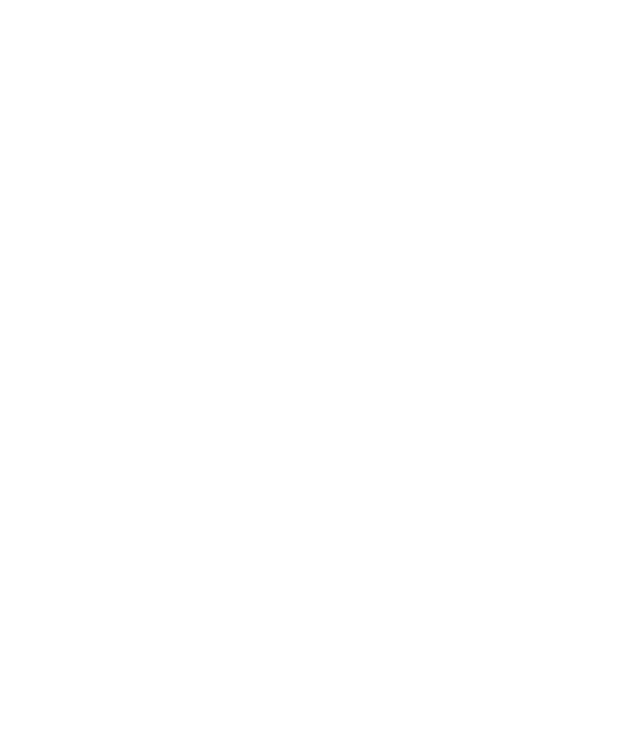
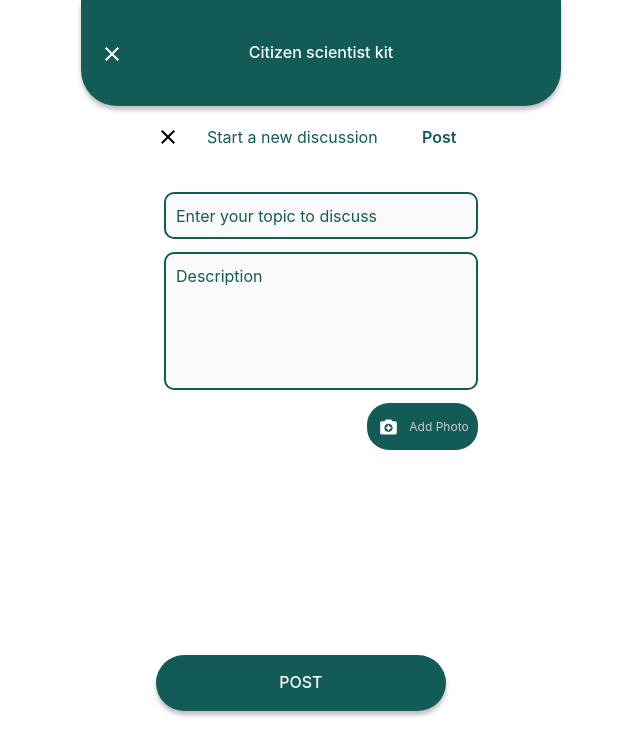
Before and after one commit to Farmers-For-Forests/accenture-biodiversity-v1, a React (Create React App) app: page /discussion in a window 1280 px wide. Before the commit this address had no page. Shown: the top 756 px of the page, without its empty margins (319-959 px from the left). Built offline with nearby package versions, Linux system fonts and the light colour scheme.

Commit message:
Discussion UI done

```diff
--- a/src/App.js
+++ b/src/App.js
@@ -21,6 +21,7 @@
 import Account from './pages/Account/Account.js';
 import Dashboard from './pages/HomePageDashboard/Dashboard.js';
 import CitizenScientistKit from './pages/CitizenScientistKit/CitizenScientistKit.js';
+import Discussion from './pages/CitizenScientistKit/Discussion.js';
 
 function App() {
   return (
@@ -39,6 +40,7 @@
         <Route path="/account" element={<Account/>} />
         <Route path="/dashboard" element={<Dashboard/>} />
         <Route path="/kit" element={<CitizenScientistKit/>} />
+        <Route path="/discussion" element={<Discussion/>} />
         <Route path="/central-forest" element={<CentralForestPage />} />
         <Route path="/central-forest/cf-summary" element={<CfSummary />} />
         <Route path="/dry-arid-region/dar-summary" element={<DarSummary />} />
--- /dev/null
+++ b/src/pages/CitizenScientistKit/AddPhoto.js
@@ -0,0 +1,15 @@
+import React from 'react'
+import CameraEnhanceIcon from '@mui/icons-material/CameraEnhance';
+
+const AddPhoto = () => {
+  return (
+    <div>
+        <button className="w-[111px] ml-auto flex justify-center items-center h-[47px] bg-[#125B57] gap-[8px] text-white rounded-[22px]">
+                            <CameraEnhanceIcon className="!w-[25px] !h-[20px]"/>
+                            <p className='font-inter font-[400] text-[12px] leading-[18px] tracking-[-2.3%] text-[#C8C8C8]'>Add Photo</p>
+                    </button>
+    </div>
+  )
+}
+
+export default AddPhoto
--- /dev/null
+++ b/src/pages/CitizenScientistKit/Discussion.js
@@ -0,0 +1,68 @@
+import React, { useState } from 'react'
+import Top_Header from '../../components/Common_Components/Top_Header'
+import CloseIcon from '@mui/icons-material/Close';
+
+import CTA from '../../components/Common_Components/CTA';
+import PostButton from './PostButton';
+import AddPhoto from './AddPhoto';
+
+const Discussion = () => {
+    const [focusedInput, setFocusedInput] = useState(null);
+  return (
+    <div className="w-[480px] mx-auto">
+        <Top_Header title="Citizen scientist kit"/>
+        <section className="w-[330.2px] max-h-[586px] mt-[19px] flex flex-col gap-[205px] mx-auto">
+            <section className="w-full max-h-[325px] flex flex-col gap-[45px]">
+                <div className="w-full max-h-[22px] flex gap-[30px]">
+                    <div className="w-[236.2px] h-[22px] flex gap-[27px]">
+                        {/* icon */}
+                        <CloseIcon/>
+                        {/* text */}
+                        <p className="font-inter font-[400] text-[16px] leading-[24px] tracking-[-2.3%] text-[#125B57]">Start a new discussion</p>
+                    </div>
+                    <div>
+                        {/* post link */}
+                        <p className="font-inter font-[600] text-[16px] leading-[24px] tracking-[-2.3%] text-[#125B57]">Post</p>
+                    </div>
+                </div>
+
+                <div className="w-[314px] max-h-[258px] mx-auto flex flex-col gap-[13px]">
+                    {/* inputs */}
+                    <input
+                        type="text"
+                        required
+
+                        placeholder="Enter your topic to discuss"
+                        onFocus={() => setFocusedInput("topic")}
+                        onBlur={() => setFocusedInput(null)}
+                        className={`w-full font-inter h-[47px] placeholder-[#125B57] py-0 px-2.5 border-2 rounded-[10px] ${
+                        focusedInput === "topic" ? 'border-[#125B57]' : 'border-[#125B57]'
+                        } bg-[#FAFAFA] box-border outline-none  text-[#125B57] font-[400] text-[16px] leading-[24px] tracking-[-2.3%]`}
+                     />
+
+                     {/* description input */}
+                        <textarea
+                            required
+                            placeholder="Description"
+                            onFocus={() => setFocusedInput("topic")}
+                            onBlur={() => setFocusedInput(null)}
+                            className={`w-full font-inter h-[138px] placeholder-[#125B57] py-[10px] px-2.5 border-2 rounded-[10px] ${
+                                focusedInput === "topic" ? 'border-[#125B57]' : 'border-[#125B57]'
+                            } bg-[#FAFAFA] box-border outline-none text-[#125B57] font-[400] text-[16px] leading-[24px] tracking-[-2.3%] resize-none`}
+                        />
+
+                    {/* Add a photo Button */}
+                    <AddPhoto/>
+
+                </div>
+            </section>
+
+
+            {/* Post button */}
+            <PostButton btn_name="POST"/>
+        </section>
+    </div>
+  )
+}
+
+export default Discussion
--- /dev/null
+++ b/src/pages/CitizenScientistKit/PostButton.js
@@ -0,0 +1,15 @@
+import React from 'react'
+
+const PostButton = ({btn_name}) => {
+  return (
+    <div>
+            <button className="font-inter w-[290px] h-[56px] bg-[#125B57] text-white font-[500] text-[16px] leading-[19.36px] text-center rounded-[40px]"
+    style={{ boxShadow: "0px 4px 4px 0px rgba(0, 0, 0, 0.25)" }}
+    >
+      {btn_name}
+    </button>
+    </div>
+  )
+}
+
+export default PostButton
```
